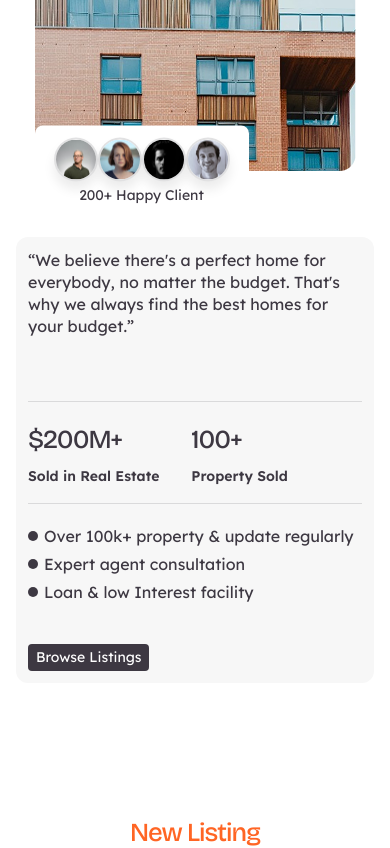
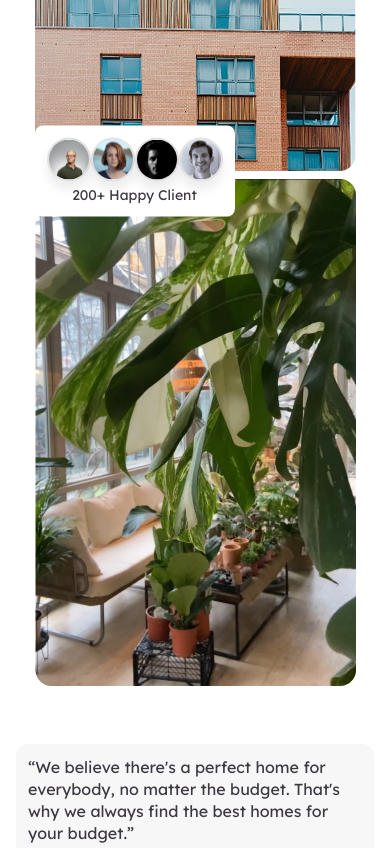
Before and after one commit to Mosarrof-Coding/benfort, a Next.js app: page / in a window 390 px wide. Shown: the part 2300-3148 px from the top of the page. Built offline with nearby package versions, Linux system fonts and the light colour scheme.

Commit message:
profile collapse

```diff
--- a/src/Components/home/Explore.tsx
+++ b/src/Components/home/Explore.tsx
@@ -24,11 +24,11 @@ export const Explore = () => {
             </span>
           </h2>
         </FadeIn>
-        <div className="flex sm:flex-row flex-col justify-between gap-2.5 mx-auto max-w-[1088px]">
-          <div className="flex md:flex-row flex-col justify-between gap-2 dreamImage">
+        <div className="flex sm:flex-row lg:flex-row flex-col md:flex-col justify-center gap-2.5 mx-auto max-w-[1088px]">
+          <div className="flex md:flex-row flex-col justify-center gap-2 dreamImage">
             <FadeIn>
               <div className="dreamHeadingr">
-                <h2 className="hidden md:block mb-4 font-medium text-[26px] sm:text-[32px] lg:text-[40px] leading-[40px] sm:leading-[46px] lg:leading-[48px] tracking-[-1px] sm:tracking-[-2px]">
+                <h2 className="hidden md:block mb-4 max-w-[320px] font-medium text-[26px] sm:text-[32px] lg:text-[40px] leading-[40px] sm:leading-[46px] lg:leading-[48px] tracking-[-1px] sm:tracking-[-2px]">
                   Explore & Find <br className="hidden lg:block" /> your{" "}
                   <span className="text-destructive">
                     Dream
@@ -39,9 +39,9 @@ export const Explore = () => {
                   <Image
                     src={dreamhouseimage}
                     alt="dreamhouseimage"
-                    className=""
+                    className="min-w-[210px]"
                   />
-                  <div className="top-full left-0 absolute bg-background dark:bg-card px-[19px] py-3 rounded-[8px] sm:rounded-[16px] -translate-y-1/2">
+                  <div className="top-full left-0 absolute bg-background dark:bg-card px-3 lg:px-[19px] py-3 rounded-[8px] sm:rounded-[16px] -translate-y-1/2">
                     <div className="flex">
                       <div className="bg-white/5 shadow-[0px_8px_12px_rgba(0,0,0,0.08)] border-[2px] border-border rounded-full w-fit">
                         <Image src={dream1} alt="dream1" />
@@ -64,14 +64,18 @@ export const Explore = () => {
               </div>
             </FadeIn>
             <FadeIn delay={0.3}>
-              <div className="hidden md:hidden sm:flex lg:flex items-center mx-auto">
-                <Image src={Background} alt="Background" className="" />
+              <div className="flex flex-col justify-center h-full">
+                <Image
+                  src={Background}
+                  alt="Background"
+                  className="mx-auto min-w-[210px]"
+                />
               </div>
             </FadeIn>
           </div>
           {/* text */}
           <FadeIn delay={0.4}>
-            <div className="bg-muted dark:bg-card mt-12 sm:mt-0 p-3 sm:p-4 lg:p-6 rounded-[12px] lg:rounded-[16px] max-w-full lg:max-w-[428px] content shrink-2">
+            <div className="bg-muted dark:bg-card mx-auto mt-12 sm:mt-0 p-3 sm:p-4 lg:p-6 rounded-[12px] lg:rounded-[16px] max-w-[650px] lg:max-w-[428px] h-full content">
               <p className="mb-16 sm:mb-20 lg:mb-20 font-normal text-[16px] leading-[22px] sm:leading-[24px]">
                 “We believe there&#39;s a perfect home for everybody, no matter
                 the budget. That&#39;s why we always find the best homes for
--- a/src/app/properties/page.tsx
+++ b/src/app/properties/page.tsx
@@ -91,7 +91,7 @@ const Properties = () => {
           {/* pagination & profile */}
           <div
             className={`
-          top-12 sm:top-14 md:top-16 lg:top-20 sticky flex flex-col justify-center items-center gap-1 md:gap-3 lg:gap-4 p-1 md:p-2 lg:p-3 xl:p-5 border border-border rounded-[8px] lg:rounded-[12px] w-fit max-h-[90vh] ${
+          top-12 sm:top-14 md:top-16 lg:top-20 sticky flex flex-col justify-center items-center gap-1 md:gap-2 lg:gap-4 p-1 md:p-2 lg:p-3 xl:p-5 border border-border rounded-[8px] lg:rounded-[12px] w-fit max-h-[90vh] ${
             filter ? "" : "hidden md:flex"
           }
             `}
--- a/src/app/search/page.tsx
+++ b/src/app/search/page.tsx
@@ -21,7 +21,7 @@ const Search = () => {
           {/* pagination & profile */}
           <div
             className={`
-          top-12 sm:top-14 md:top-16 lg:top-20 sticky flex flex-col justify-center items-center gap-3 lg:gap-4 p-1 md:p-2 lg:p-3 xl:p-5 border border-border rounded-[8px] lg:rounded-[12px] w-fit max-h-[90vh] ${
+          top-12 sm:top-14 md:top-16 lg:top-20 sticky flex flex-col justify-center items-center gap-1 md:gap-2 lg:gap-4 p-1 md:p-2 lg:p-3 xl:p-5 border border-border rounded-[8px] lg:rounded-[12px] w-fit max-h-[90vh] ${
             pagin ? "" : "hidden md:flex"
           }
             `}
```
